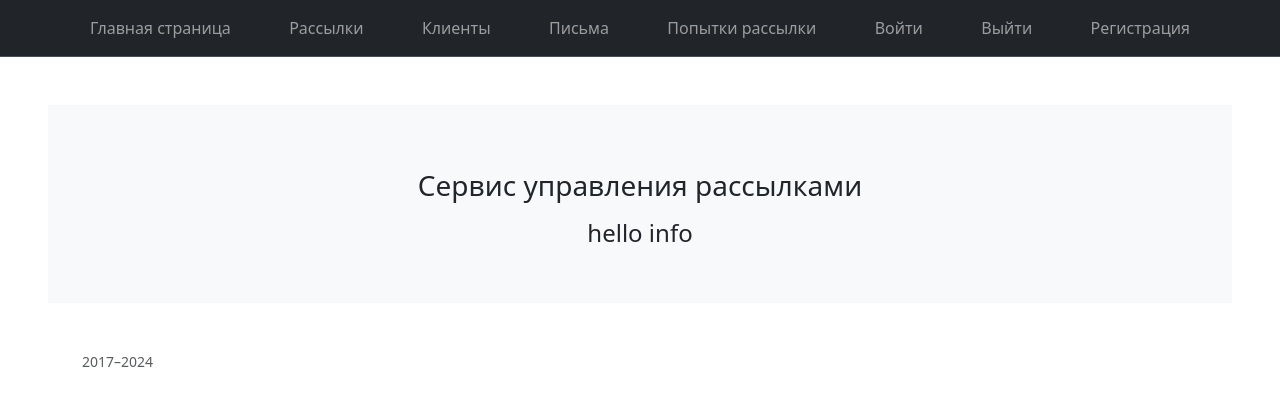
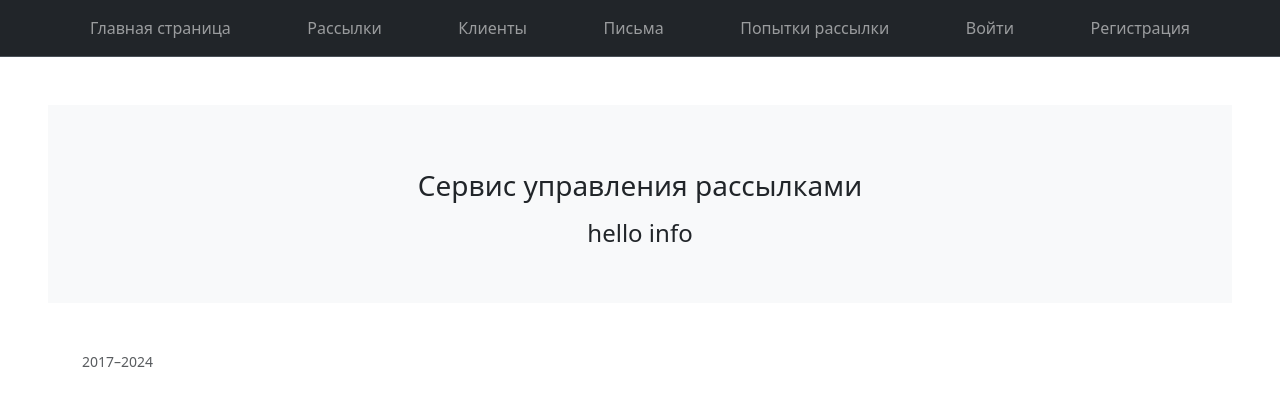
Before and after one commit to ssher250110/django_mailing, a Django app: template mailing/templates/mailing/info_view.html in a window 1280 px wide. Shown: the top 420 px of the page. Run offline with Django 4.2, Linux system fonts and the light colour scheme; the template is opened without the code that fills it, so the values that code supplies are empty; some libraries are stand-ins or nearby versions.

Commit message:
added if user.is_authenticated view logout, login, registration

```diff
--- a/mailing/templates/mailing/includes/menu.html
+++ b/mailing/templates/mailing/includes/menu.html
@@ -10,9 +10,12 @@
                     <li class="nav-item"><a class="nav-link" href="{% url 'mailing:message-list' %}">Письма</a></li>
                     <li class="nav-item"><a class="nav-link" href="{% url 'mailing:logging_mailing-list' %}">Попытки
                         рассылки</a></li>
-                    <li class="nav-item"><a class="nav-link" href="{% url 'users:logout' %}">Войти</a></li>
-                    <li class="nav-item"><a class="nav-link" href="{% url 'users:login' %}">Выйти</a></li>
+                    {% if user.is_authenticated %}
+                    <li class="nav-item"><a class="nav-link" href="{% url 'users:logout' %}">Выйти</a></li>
+                    {% else %}
+                    <li class="nav-item"><a class="nav-link" href="{% url 'users:login' %}">Войти</a></li>
                     <li class="nav-item"><a class="nav-link" href="{% url 'users:register' %}">Регистрация</a></li>
+                    {% endif %}
                 </ul>
             </div>
         </div>
```
